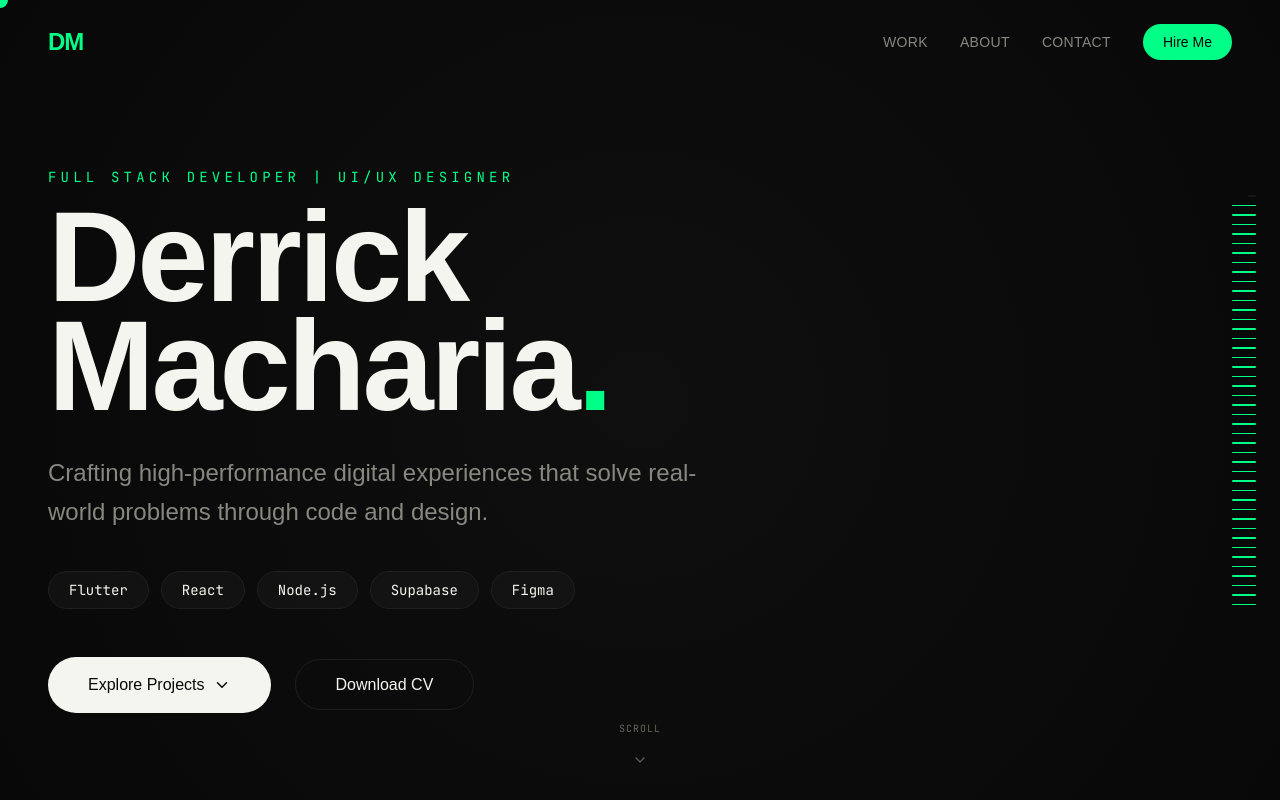
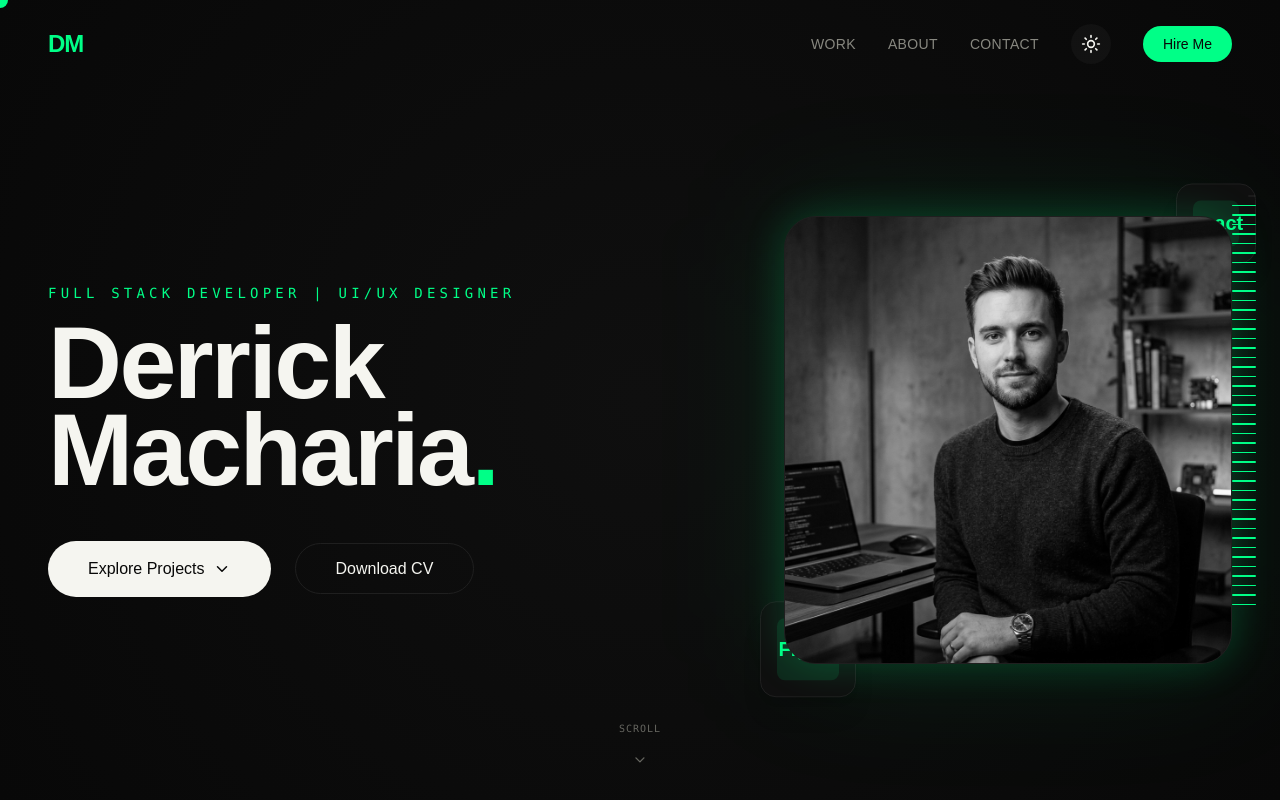
Before and after one commit to J-Derek/derrickmacharia, a React (Vite) app in the folder derek-portfolio/: page / in a window 1280 px wide. Shown: the top 800 px of the page. Built offline with nearby package versions, Linux system fonts and the light colour scheme; a web font is replaced by a local one.

Commit message:
feat: implement light mode and redesign hero with profile photo based on user feedback

```diff
--- a/derek-portfolio/src/components/Hero.jsx
+++ b/derek-portfolio/src/components/Hero.jsx
@@ -231,7 +231,8 @@ const Hero = () => {
       />
 
       <div className="container mx-auto px-6 md:px-12 relative z-10">
-        <div className="max-w-5xl">
+        <div className="grid grid-cols-1 lg:grid-cols-2 gap-12 lg:gap-20 items-center">
+          <div className="max-w-4xl">
             {/* Professional Identity Label */}
             <motion.div
               initial={{ opacity: 0, y: 10 }}
@@ -245,7 +246,7 @@ const Hero = () => {
             </motion.div>
 
             {/* Explicit Multi-line Name Mapping */}
-          <h1 className="mb-8 font-display text-[clamp(48px,10vw,140px)] leading-[0.85] font-bold text-text-primary tracking-tight">
+            <h1 className="mb-12 font-display text-[clamp(48px,10vw,120px)] lg:text-[clamp(60px,8vw,140px)] leading-[0.85] font-bold text-text-primary tracking-tight">
               <div className="block whitespace-nowrap">
                 {"Derrick".split("").map((char, index) => {
                   const isI = char.toLowerCase() === 'i';
@@ -284,38 +285,11 @@ const Hero = () => {
               </div>
             </h1>
 
-          {/* Tagline */}
-          <motion.p
-            initial={{ opacity: 0, y: 20 }}
-            animate={{ opacity: 1, y: 0 }}
-            transition={{ duration: 0.8, delay: 0.8 }}
-            className="text-xl md:text-2xl text-text-secondary max-w-2xl leading-relaxed mb-10"
-          >
-            Crafting high-performance digital experiences that solve real-world problems through code and design.
-          </motion.p>
-
-          {/* Stack Tags */}
+            {/* CTAs moved up */}
             <motion.div
               initial={{ opacity: 0, y: 20 }}
               animate={{ opacity: 1, y: 0 }}
               transition={{ duration: 0.8, delay: 1 }}
-            className="flex flex-wrap gap-3 mb-12"
-          >
-            {['Flutter', 'React', 'Node.js', 'Supabase', 'Figma'].map((tech) => (
-              <span
-                key={tech}
-                className="font-mono text-xs md:text-sm px-5 py-2 rounded-full border border-border bg-bg-elevated/50 text-text-primary hover:border-accent/50 transition-colors"
-              >
-                {tech}
-              </span>
-            ))}
-          </motion.div>
-
-          {/* CTAs */}
-          <motion.div
-            initial={{ opacity: 0, y: 20 }}
-            animate={{ opacity: 1, y: 0 }}
-            transition={{ duration: 0.8, delay: 1.2 }}
               className="flex flex-wrap items-center gap-6"
             >
               <Magnetic>
@@ -337,6 +311,44 @@ const Hero = () => {
                   Download CV
                 </a>
               </Magnetic>
+            </motion.div>
+          </div>
+
+          {/* Profile Photo Right */}
+          <motion.div
+            initial={{ opacity: 0, scale: 0.9, x: 20 }}
+            animate={{ opacity: 1, scale: 1, x: 0 }}
+            transition={{ duration: 1, delay: 0.6 }}
+            className="relative aspect-square max-w-md mx-auto lg:ml-auto lg:mr-0 group"
+          >
+            <div className="absolute inset-0 bg-accent/10 rounded-[2rem] blur-3xl group-hover:bg-accent/20 transition-colors duration-500"></div>
+            <div className="relative z-10 w-full h-full rounded-[2rem] border border-border overflow-hidden bg-bg-elevated glow-effect transition-transform duration-500 group-hover:-translate-y-2">
+              <img
+                src="/src/assets/profile.png"
+                alt="Derrick Macharia"
+                className="w-full h-full object-cover grayscale hover:grayscale-0 transition-all duration-700"
+              />
+            </div>
+
+            {/* Floating Decorative Elements (James's suggestion to add images/interaction) */}
+            <motion.div
+              animate={{ y: [0, -15, 0] }}
+              transition={{ repeat: Infinity, duration: 4, ease: "easeInOut" }}
+              className="absolute -top-6 -right-6 w-20 h-20 bg-bg-secondary rounded-2xl border border-border flex items-center justify-center p-4 shadow-xl hidden md:flex"
+            >
+              <div className="w-full h-full bg-accent/10 rounded-lg flex items-center justify-center">
+                <span className="text-accent font-bold text-xl">React</span>
+              </div>
+            </motion.div>
+            <motion.div
+              animate={{ y: [0, 15, 0] }}
+              transition={{ repeat: Infinity, duration: 5, ease: "easeInOut", delay: 0.5 }}
+              className="absolute -bottom-6 -left-6 w-24 h-24 bg-bg-secondary rounded-2xl border border-border flex items-center justify-center p-4 shadow-xl hidden md:flex"
+            >
+              <div className="w-full h-full bg-accent/10 rounded-lg flex items-center justify-center">
+                <span className="text-accent font-bold text-xl">Figma</span>
+              </div>
+            </motion.div>
           </motion.div>
         </div>
       </div>
--- a/derek-portfolio/src/components/Navbar.jsx
+++ b/derek-portfolio/src/components/Navbar.jsx
@@ -1,6 +1,6 @@
 import { useState, useEffect } from 'react';
 import { motion, AnimatePresence } from 'framer-motion';
-import { Menu, X } from 'lucide-react';
+import { Menu, X, Sun, Moon } from 'lucide-react';
 import { Link, useLocation } from 'react-router-dom';
 
 const Navbar = () => {
@@ -17,6 +17,17 @@ const Navbar = () => {
     window.addEventListener('scroll', handleScroll);
     return () => window.removeEventListener('scroll', handleScroll);
   }, []);
+
+  const [theme, setTheme] = useState(localStorage.getItem('theme') || 'dark');
+
+  useEffect(() => {
+    document.documentElement.setAttribute('data-theme', theme);
+    localStorage.setItem('theme', theme);
+  }, [theme]);
+
+  const toggleTheme = () => {
+    setTheme(prev => prev === 'dark' ? 'light' : 'dark');
+  };
 
   const navLinks = [
     { name: 'Work', href: isHome ? '#work' : '/#work' },
@@ -48,6 +59,13 @@ const Navbar = () => {
                 {link.name}
               </a>
             ))}
+            <button
+              onClick={toggleTheme}
+              className="p-2.5 rounded-full bg-bg-elevated/50 text-text-primary hover:text-accent transition-colors"
+              aria-label="Toggle theme"
+            >
+              {theme === 'dark' ? <Sun size={20} /> : <Moon size={20} />}
+            </button>
             <a
               href={isHome ? '#contact' : '/#contact'}
               className="px-5 py-2 rounded-full bg-accent text-bg-primary font-medium text-sm hover:bg-accent/90 transition-colors"
@@ -77,6 +95,13 @@ const Navbar = () => {
             transition={{ duration: 0.3, ease: 'easeInOut' }}
             className="fixed inset-0 z-[100] bg-bg-primary flex flex-col justify-center items-center"
           >
+            <button
+              className="absolute top-6 left-6 p-2.5 rounded-full bg-bg-elevated/50 text-text-primary hover:text-accent transition-colors"
+              onClick={toggleTheme}
+              aria-label="Toggle theme"
+            >
+              {theme === 'dark' ? <Sun size={24} /> : <Moon size={24} />}
+            </button>
             <button
               className="absolute top-6 right-6 text-text-primary"
               onClick={() => setMobileMenuOpen(false)}
--- a/derek-portfolio/src/styles/globals.css
+++ b/derek-portfolio/src/styles/globals.css
@@ -13,7 +13,19 @@
 
   --font-display: "Clash Display", sans-serif;
   --font-sans: "General Sans", sans-serif;
-  --font-mono: "JetBrains Mono", monospace;
+  --color-mono: "JetBrains Mono", monospace;
+}
+
+:root[data-theme='light'] {
+  --color-bg-primary: #FFFFFF;
+  --color-bg-secondary: #F8F8F8;
+  --color-bg-elevated: #F0F0F0;
+  --color-accent: #00BF63;
+  --color-accent-dim: #00bf6333;
+  --color-text-primary: #121212;
+  --color-text-secondary: #4A4A4A;
+  --color-text-muted: #717171;
+  --color-border: #E5E5E5;
 }
 
 @layer base {
```
Also changed, not shown: derek-portfolio/src/assets/profile.png (added). Lines whose indentation alone changed are shown as unchanged.
